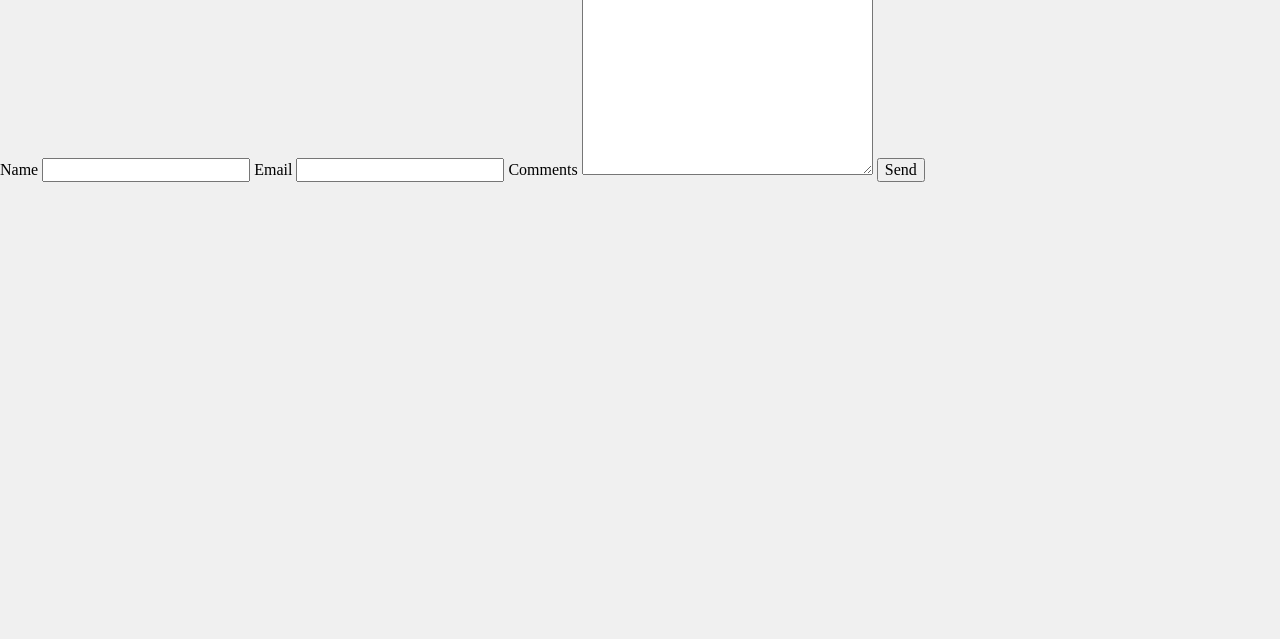
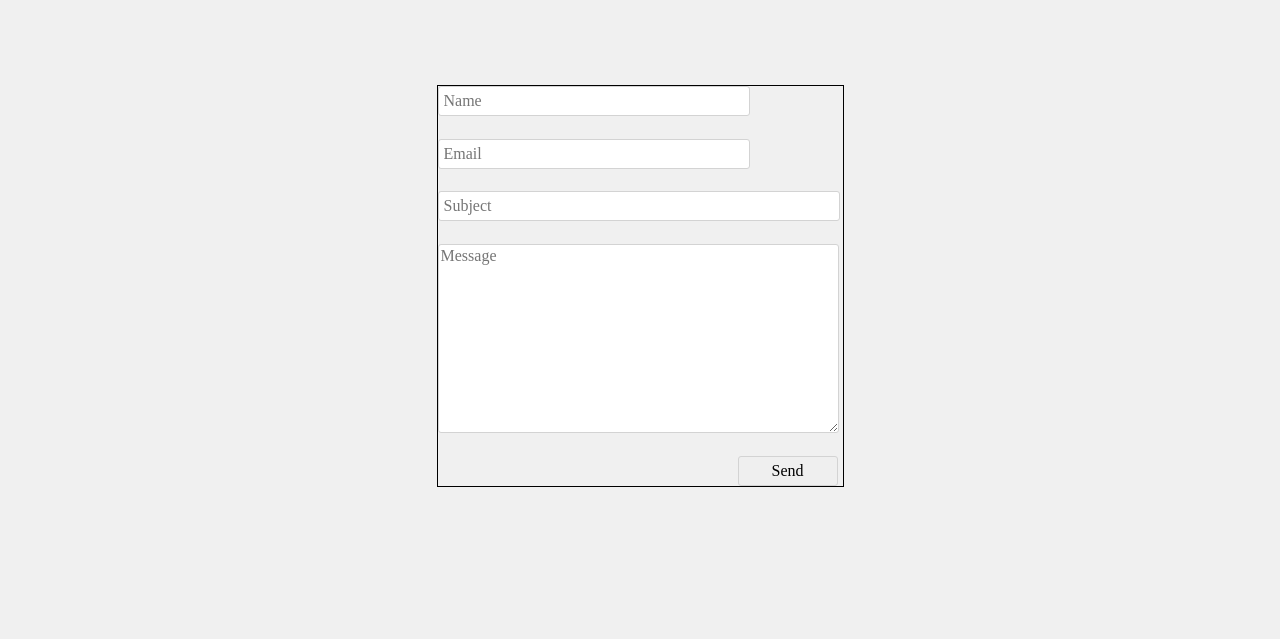
Before and after one commit to emccullough1/emccullough1.github.io, a plain HTML site: page contact.html in a window 1280 px wide. Shown: the part 161-800 px from the top of the page. Drawn offline with nearby package versions, Linux system fonts and the light colour scheme.

Commit message:
styled contact page

```diff
--- a/contact.html
+++ b/contact.html
@@ -42,22 +42,22 @@
 
     <h1>Contact Page</h1>
 
-    <form action="https://formspree.io/emccullough1@eagles.ewu.edu" method="POST">
-        <label for="name">Name</label>
-        <input type="text" name="name">
+    <form action="https://formspree.io/emccullough1@eagles.ewu.edu" method="POST" class="grid">
 
-        <label for="-replyto">Email</label>
-        <input type="email" name="_replyto">
+        <input type="text" name="name" placeholder="Name" class="input-short">
 
-        <label for="comments">Comments</label>
-        <textarea name="comments" id="" cols="30" rows="10"></textarea>
+           <input type="email" name="_replyto" placeholder="Email" class="input-short">
 
-        <input type="submit" value="Send">
+         <input type="text" name="subject" placeholder="Subject" class="input-long">
+
+        <textarea name="comments" id="" cols="30" rows="10" placeholder="Message" ></textarea>
+
+        <input type="submit" value="Send" id="button">
 
 
         <!-- Hidden -->
         <input type="hidden" name="_next" value="/index.html"/>
-      </form>
+    </form>
 
 
     <!-- jQuery Library via CDN -->
--- a/css/styles.css
+++ b/css/styles.css
@@ -15,7 +15,7 @@ body {
 /* text styling */
 h1  {
   font-size: 40px;
-  margin: 100px auto auto auto;
+  margin: 100px auto 100px auto;
   text-align: center;
 }
 
@@ -87,7 +87,6 @@ header li {
 }
 
 .gallery {
-  margin-top: 100px;
   display: grid;
 	grid-template-columns: auto 300px 300px 300px auto;
   grid-template-rows: auto;
@@ -124,13 +123,38 @@ header li {
   grid-row: 3/6;
 }
 
-/* portfolio text */
-/* .pic-text {
-  background-color: black;
-  color: white;
-  opacity: .5;
-  padding: 20px;
-  width: 500px;
-  border-radius: 10px;
-  box-shadow: 2px 10px 10px lightgrey
-} */
+/* Contact form styling */
+form {
+  display: flex;
+  flex-direction: column;
+  border: solid black 1px;
+  height: 400px;
+  width: 405px;
+  justify-content: space-between;
+  margin: 0 auto;
+}
+
+input {
+  padding: 5px;
+  border-radius: 3px;
+  border: solid lightgrey .5px;
+}
+
+textarea {
+  border-radius: 3px;
+  border: solid lightgrey .5px;
+  width: 395px;
+}
+
+.input-short {
+  width: 300px;
+}
+
+.input-long {
+  width: 390px;
+}
+
+#button {
+  width: 100px;
+  margin-left: 300px
+}
```
